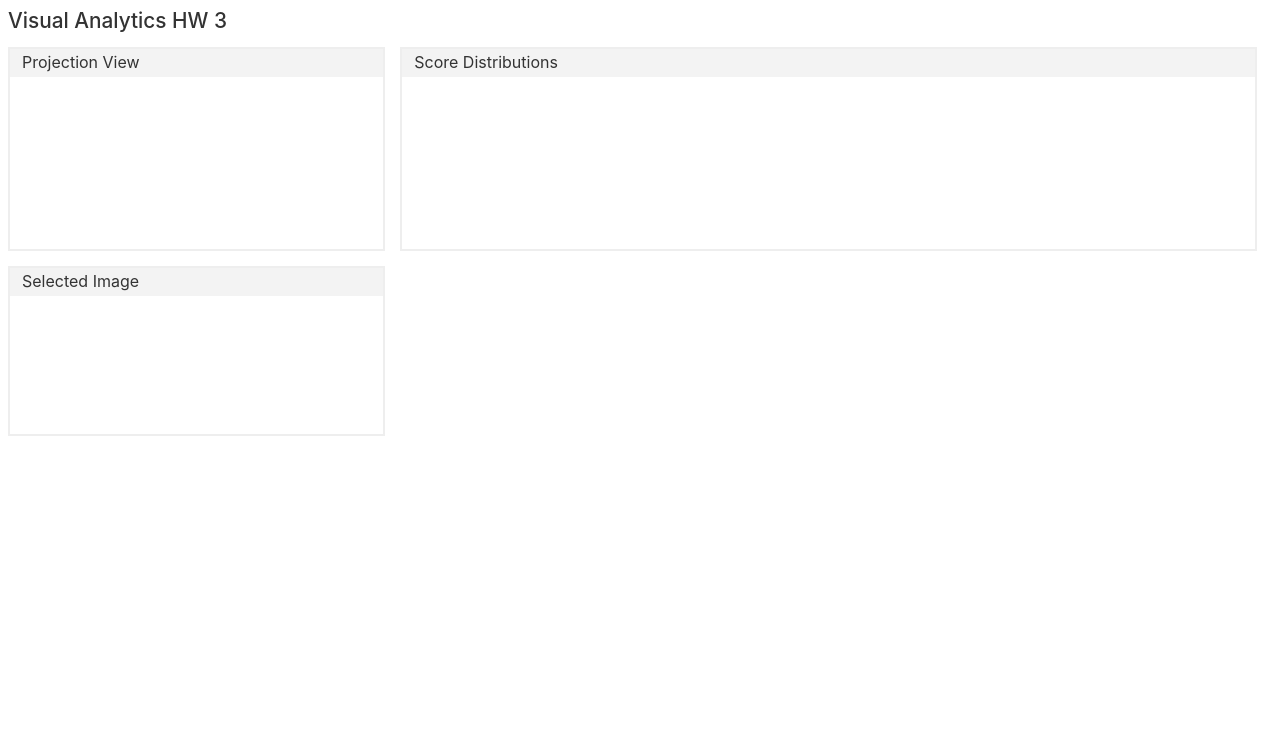
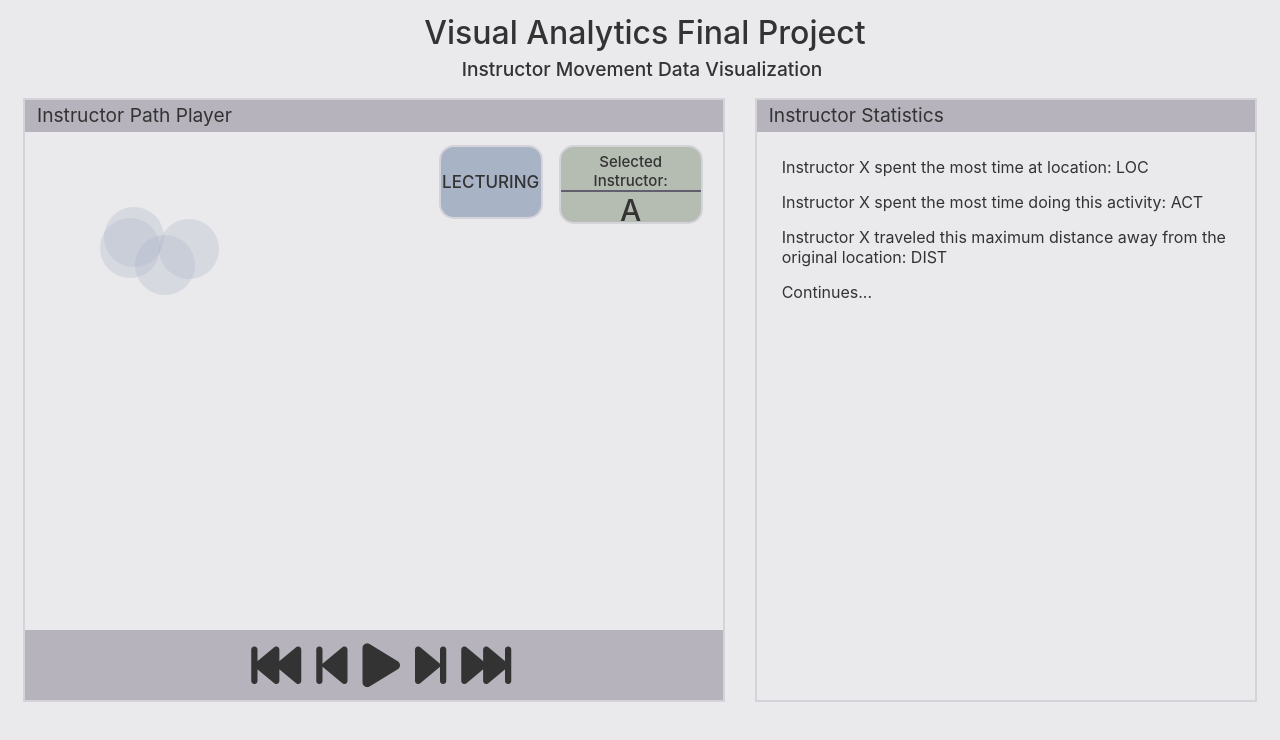
Before and after one commit to harmstrong43/CS499_va_final, a Svelte app: page / in a window 1280 px wide. Shown: the top 740 px of the page. Built offline with nearby package versions, Linux system fonts and the light colour scheme.

Commit message:
Added basic HTML + CSS base.

```diff
--- a/src/App.svelte
+++ b/src/App.svelte
@@ -1,7 +1,11 @@
 <!--
-	This is the skeleton code provided by Prof. Minsuk Kahng.
-	Please feel free to revise the existing code.
+	Final Project Svelte App
 -->
+
+<svelte:head>
+	<script src="https://kit.fontawesome.com/a076d05399.js" crossorigin="anonymous"></script>
+</svelte:head>
+
 <script>
 	import { onMount } from "svelte";
 	import { scaleLinear } from "d3-scale";
@@ -62,68 +66,231 @@
 </script>
 
 <main>
-	<h1>Visual Analytics HW 3</h1>
+	<h1>Visual Analytics Final Project</h1>
+	<h2>Instructor Movement Data Visualization</h2>
 
 	<div id="container">
-		<div id="sidebar" style="width: 450px;">
-			<div id="projection-view" class="view-panel">
-				<div class="view-title">Projection View</div>
-				<svg >
+			<div id="video-view" class="view-panel">
+				<div class="view-title">Instructor Path Player</div>
 
+				<div class="view-anim">
+					<div id="instructor-select">
+						<p id="instructor-select-title">Selected Instructor:</p>
+						<p id="instructor-select-id">A</p>
+					</div>
+					<div id="instructor-activity">
+						<p id="instructor-activity-word">LECTURING</p>
+					</div>
 
-				</svg>
+					<svg>
+						<circle cx="100" cy = "103" r="30" fill="#A9B3C6"/>
+						<circle cx="135" cy = "120" r="30" fill="#A9B3C6"/>
+						<circle cx="104" cy = "92" r="30" fill="#A9B3C6"/>
+						<circle cx="159" cy = "104" r="30" fill="#A9B3C6"/>
+					</svg>
+				</div>
+
+				<div class="view-underbar">
+					<div class="view-icons">
+						<i class="fas fa-fast-backward"id="i-back"></i>
+						<i class="fas fa-step-backward"id="i-backstep"></i>
+						<i class="fas fa-play"id="i-play"></i>
+						<i class="fas fa-step-forward"id="i-forwardstep"></i>
+						<i class="fas fa-fast-forward"id="i-forward"></i>
+					</div>
+				</div>
 			</div>
-			<div id="selected-image-view" class="view-panel">
-				<div class="view-title">Selected Image</div>
-				<div id="selected-image-view-content">
-
+			<div id="chart-view" class="view-panel">
+				<div class="view-title">Instructor Statistics</div>
+				<div id="view-list">
+					<p id="stat0">Instructor X spent the most time at location: LOC</p>
+					<p id="stat1">Instructor X spent the most time doing this activity: ACT</p>
+					<p id="stat2">Instructor X traveled this maximum distance away from the original location: DIST</p>
+					<p id="stat3">Continues...</p>
 
 				</div>
 			</div>
-		</div>
-
-		<div id="main-section" style="width: 1000px;">
-			<div id="score-distributions-view" class="view-panel">
-				<div class="view-title">Score Distributions</div>
-				<svg >
-
-
-				</svg>
-			</div>
-		</div>
 	</div>
 </main>
 
 <style>
+
+/*
+	COLORS:
+
+	TITLE BKG (gray-purple): #B6B3BD;
+	BUTTON BKG (gray-green): #B5BDB3;
+	BUTTON NKG 2 (gray-blue): #A9B3C6;
+
+	LIGHT BORDER: #D4D3D9;
+	DARK BORDER: #615f6d;
+*/
+
+/*
+	MAIN DOCUMENT
+*/
+	:global(body)
+	{
+		background-color: #EAE9EC;
+	}
 	h1 {
-		font-size: 1.3rem;
+		font-size: 2rem;
 		font-weight: 500;
 		margin-top: 0;
+		width:100%;
+		text-align: center;
+		margin:5px;
 	}
+	h2
+	{
+		font-size: 1.2rem;
+		font-weight: 500;
+		width:100%;
+		text-align: center;
+		margin:2px;
+	}
+
+/*
+	VIDEO VIEW MAIN
+*/
 	#container {
 		display: flex;
-	}
-	#sidebar, #main-section {
-		display: flex;
-		flex-direction: column;
+		width:auto;
 	}
 	.view-panel {
-		border: 2px solid #eee;
-		margin-bottom: 15px;
-		margin-right: 15px;
+		border: 2px solid #D4D3D9;
+		margin:15px;
+		position:relative;
+		height:600px;
 	}
 	.view-title {
-		background-color: #f3f3f3;
-		font-size: 1.0rem;
+		background-color: #B6B3BD;
+		font-size: 1.2rem;
 		margin-bottom: 8px;
 		padding: 3px 8px 5px 12px;
 	}
-	#selected-image-view-content {
-		height: 100px;
-		padding: 15px;
+	.view-anim
+	{
+		position:relative;
+		padding:5px;
 	}
-	svg {
-		margin: 5px;
+	#video-view
+	{
+		width:70%;
+	}
+	circle
+	{
+		opacity:0.3;
+	}
+
+/*
+	VIDEO VIEW SELECTED INSTRUCTOR
+*/
+	#instructor-select
+	{
+		background-color:#B5BDB3;
+		border: 2px solid #D4D3D9;
+		border-radius: 15px;
+		width:140px;
+		height:70px;
+		position:absolute;
+		margin:0;
+		right:20px;
+		padding-top:5px;
+	}
+	#instructor-select-title
+	{
+		margin:0;
+		padding:0;
+		font-size: 15px;
+		border-bottom:2px solid #615f6d;
+	}
+	#instructor-select p
+	{
+		text-align: center;
+		font-weight: 500;
+
+	}
+	#instructor-select-id
+	{
+		font-size: 30px;
+		margin-top: 5px;
+		position:relative;
+		margin:0;
+	}
+
+/*
+	VIDEO VIEW INSTRUCTOR ACTIVITY
+*/
+	#instructor-activity
+	{
+		background-color:#a9b3c6;
+		border: 2px solid #D4D3D9;
+		border-radius: 15px;
+		width:100px;
+		height:70px;
+		position:absolute;
+		margin:0;
+		right:180px;
+		padding-top:0;
+		display:flex;
+	}
+	#instructor-activity-word
+	{
+		text-align: center;
+		font-weight: 500;
+		position:relative;
+		margin:0;
+		display:flex;
+		width:100%;
+		align-items:center;
+		justify-content:center;
+		font-size:17px;
+	}
+
+/*
+	VIDEO VIEW UNDERBAR
+*/
+	.view-underbar
+	{
+		position:absolute;
+		bottom:0;
+		width:100%;
+		background-color:#B6B3BD;
+	}
+	.view-icons
+	{
+		display:flex;
+		justify-content:center;
+		padding:5px;
+	}
+
+/*
+	CHART VIEW MAIN
+*/
+	#chart-view
+	{
+		width:50%;
+	}
+	.fas
+	{
+		font-size:50px;
+		margin-top:5px;
+		margin-bottom:5px;
+		margin-left:15px;
+		margin-right:15x;
+	}
+	#view-list
+	{
+		padding:10px;
+		padding-top:2px;
+
+	}
+	#view-list p
+	{
+		margin:15px;
+		text-align: left;
+		display:block;
 	}
 
 
```
